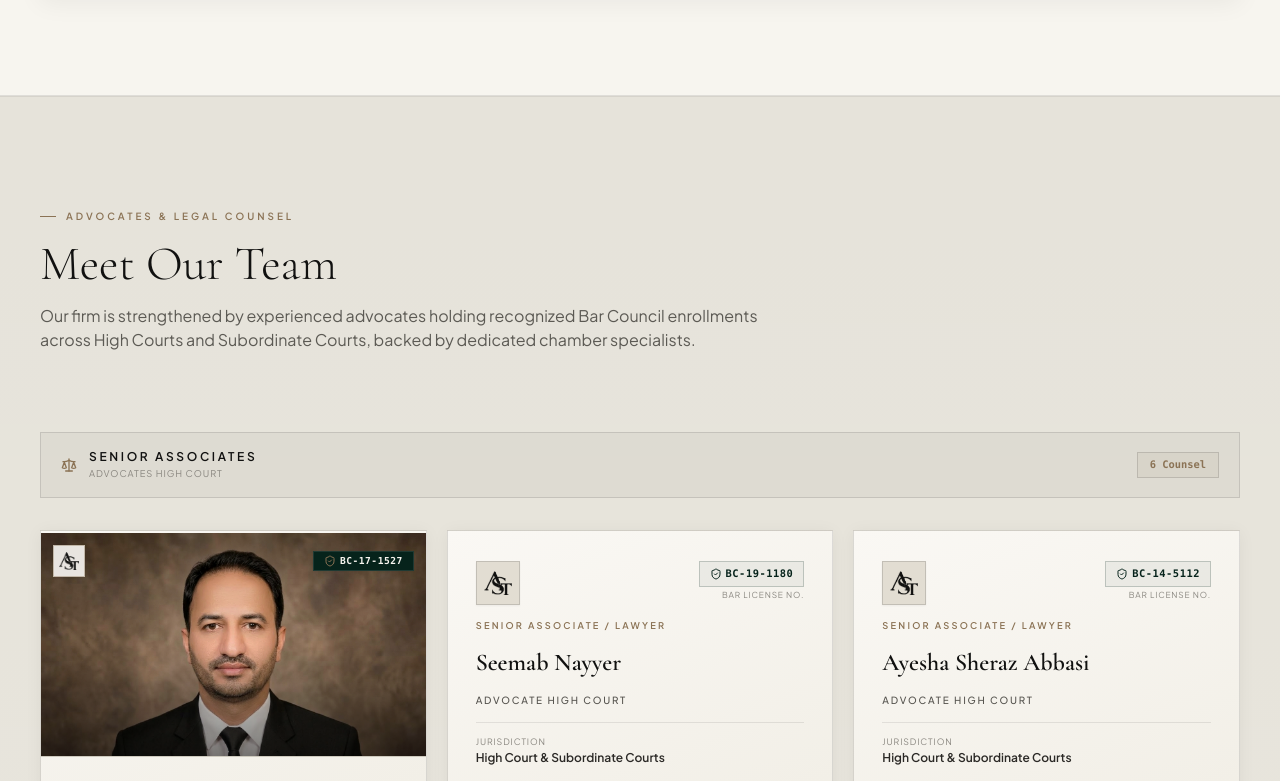
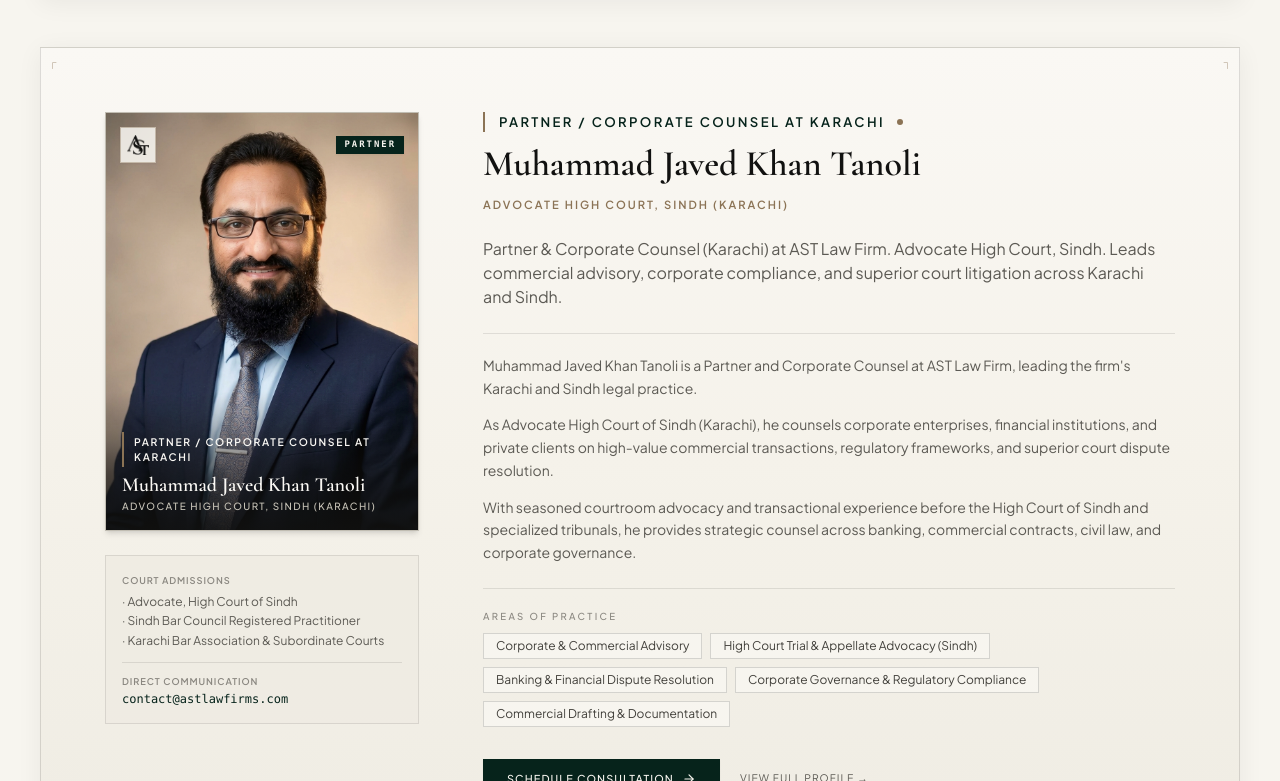
Before and after one commit to ARSHMAN1776/astlawfirm, a Next.js app: page /teams in a window 1280 px wide. Shown: the part 2279-3060 px from the top of the page. Built offline with nearby package versions, Linux system fonts and the light colour scheme.

Commit message:
feat: add Muhammad Javed Khan Tanoli with studio portrait background to leadership & attorneys

```diff
--- a/src/app/attorneys/page.tsx
+++ b/src/app/attorneys/page.tsx
@@ -1 +1,12 @@
-export { default, metadata } from "../teams/page";
+import type { Metadata } from "next";
+import TeamsPage from "../teams/page";
+
+export const metadata: Metadata = {
+  title: "Attorneys & Leadership | AST Law Firm",
+  description:
+    "Meet the partners, advocates, and legal counsel of AST Law Firm. Led by Advocate Supreme Court Haji Sabir Hussain Tanoli, Advocate High Court Ahmed Hussain Tanoli, and Partner Muhammad Javed Khan Tanoli.",
+};
+
+export default function AttorneysPage() {
+  return <TeamsPage />;
+}
--- a/src/data/attorneys.ts
+++ b/src/data/attorneys.ts
@@ -98,4 +98,45 @@
     ],
     publications: [],
   },
+  {
+    // ─── Partner / Corporate Counsel at Karachi ───────────────────
+    slug: "muhammad-javed-khan-tanoli",
+    name: "Muhammad Javed Khan Tanoli",
+    image: "/javed-tanoli-portrait.jpg",
+    designation: "Advocate High Court, Sindh (Karachi)",
+    role: "Partner / Corporate Counsel at Karachi",
+    descriptor: "ADVOCATE HIGH COURT, SINDH",
+    isFounder: false,
+    shortBio:
+      "Partner & Corporate Counsel (Karachi) at AST Law Firm. Advocate High Court, Sindh. Leads commercial advisory, corporate compliance, and superior court litigation across Karachi and Sindh.",
+    biography: [
+      "Muhammad Javed Khan Tanoli is a Partner and Corporate Counsel at AST Law Firm, leading the firm's Karachi and Sindh legal practice.",
+      "As Advocate High Court of Sindh (Karachi), he counsels corporate enterprises, financial institutions, and private clients on high-value commercial transactions, regulatory frameworks, and superior court dispute resolution.",
+      "With seasoned courtroom advocacy and transactional experience before the High Court of Sindh and specialized tribunals, he provides strategic counsel across banking, commercial contracts, civil law, and corporate governance.",
+      "He plays an essential role in AST Law Firm's nationwide presence, bridging client matters across Karachi's financial center, Islamabad's principal chambers, and appellate forums.",
+    ],
+    practiceAreas: [
+      "Corporate & Commercial Advisory",
+      "High Court Trial & Appellate Advocacy (Sindh)",
+      "Banking & Financial Dispute Resolution",
+      "Corporate Governance & Regulatory Compliance",
+      "Commercial Drafting & Documentation",
+    ],
+    admissions: [
+      "Advocate, High Court of Sindh",
+      "Sindh Bar Council Registered Practitioner",
+      "Karachi Bar Association & Subordinate Courts",
+    ],
+    education: [
+      "Bachelor of Laws (LL.B)",
+      "Corporate Law & Commercial Governance Practice",
+      "Civil Procedure & Appellate Jurisprudence",
+    ],
+    memberships: [
+      "Sindh High Court Bar Association (SHCBA)",
+      "Karachi Bar Association (KBA)",
+      "Partner & Corporate Counsel, AST Law Firm",
+    ],
+    publications: [],
+  },
 ];
```
Also changed, not shown: public/javed-tanoli-portrait.jpg (added), public/team/javed-tanoli.jpg (added).
